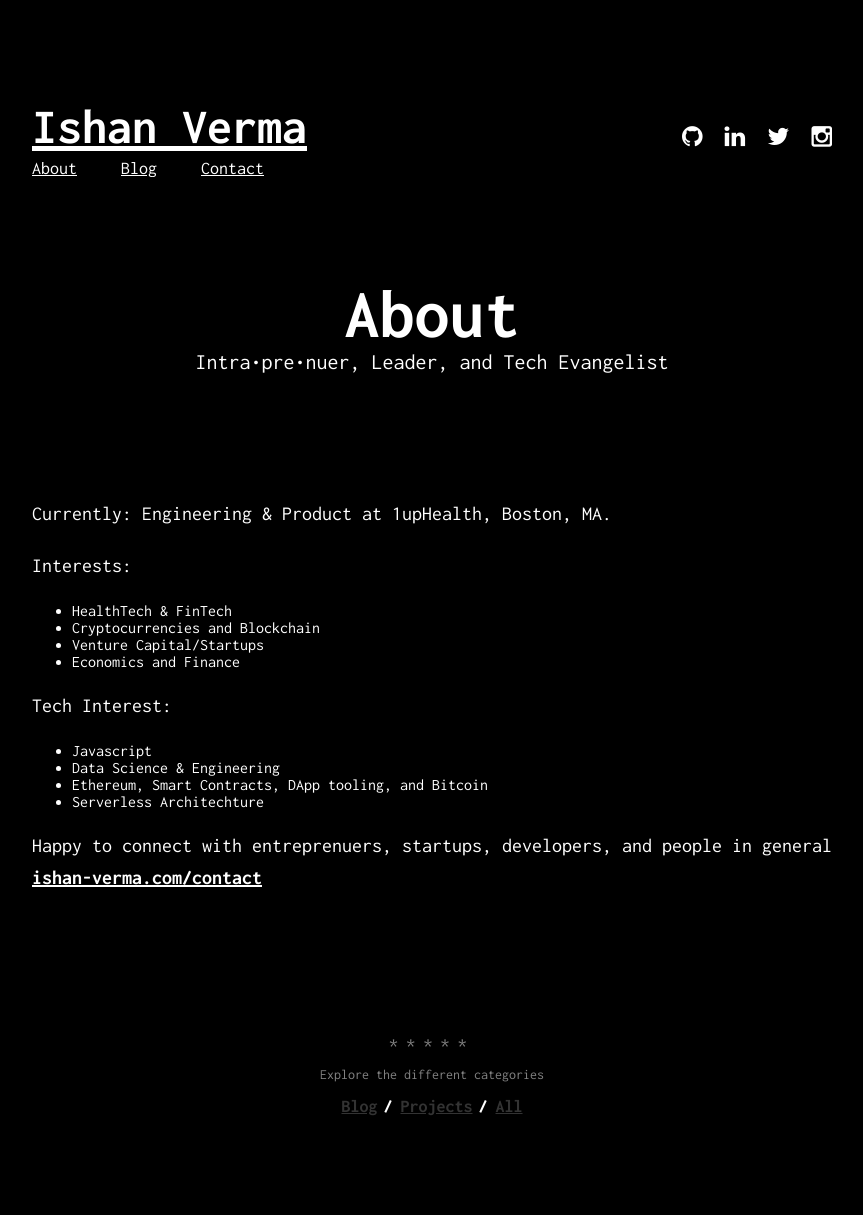
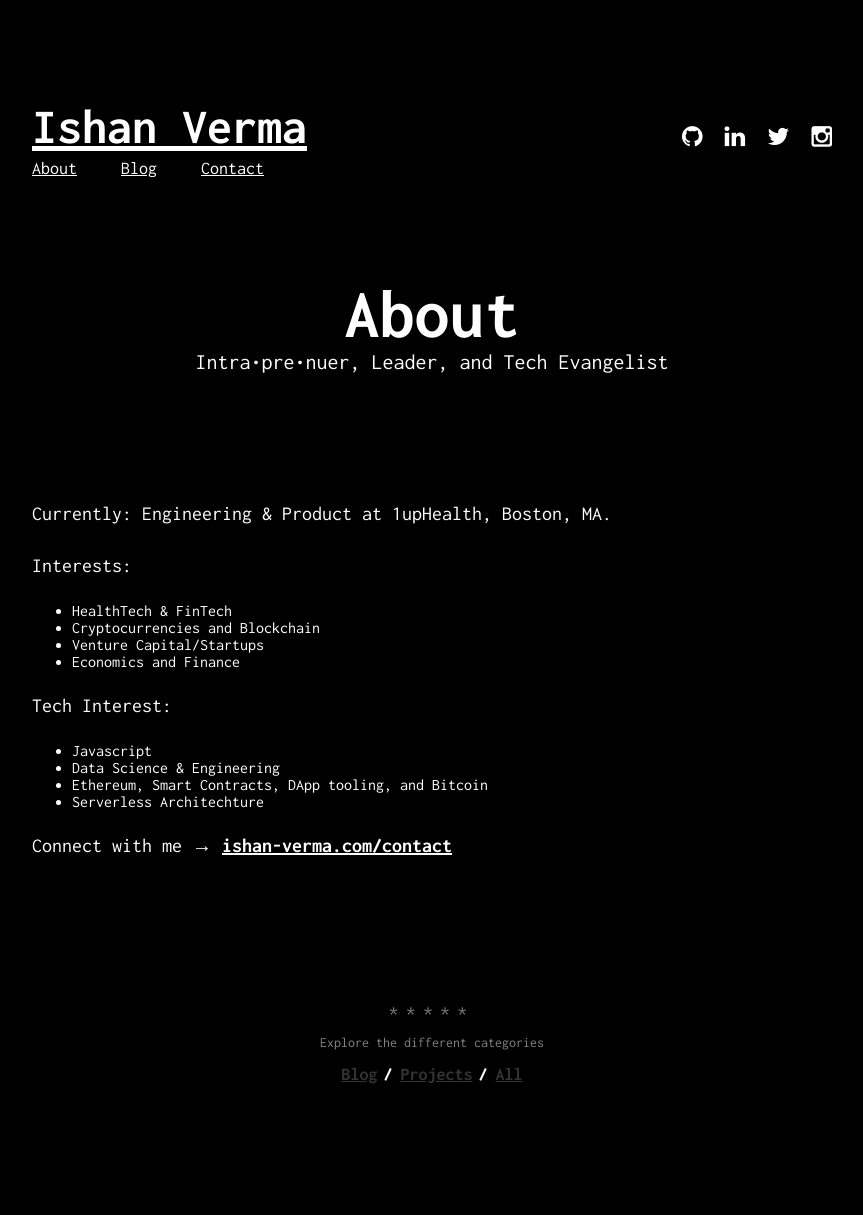
Before and after one commit to ishan-verma/ishan-verma.github.io, a Jekyll site: the page built from about.md, in a window 1280 px wide. Shown: the whole page, without its empty margins (208-1071 px from the left). Built offline with Jekyll 4.4.1, drawn with Linux system fonts in a browser that asks for light colours; after the commit the page ends 1183 px from its top, so only the background shows below that.

Commit message:
Update about.md

```diff
--- a/about.md
+++ b/about.md
@@ -21,4 +21,4 @@ Tech Interest:
 - Serverless Architechture
 
 
-Happy to connect with entreprenuers, startups, developers, and people in general [ishan-verma.com/contact](https://ishan-verma.com/contact)
+Connect with me →  [ishan-verma.com/contact](https://ishan-verma.com/contact)
```
